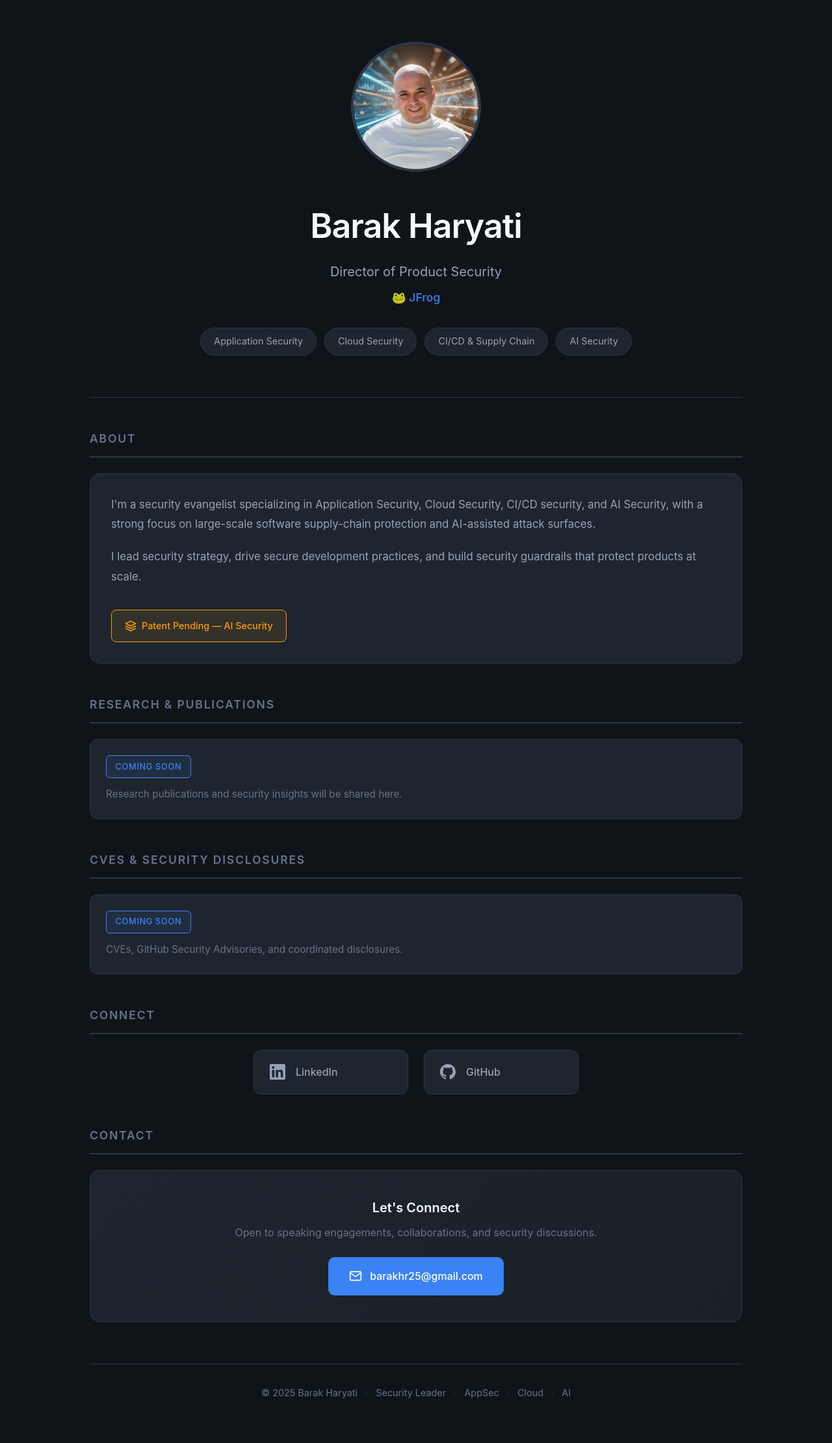
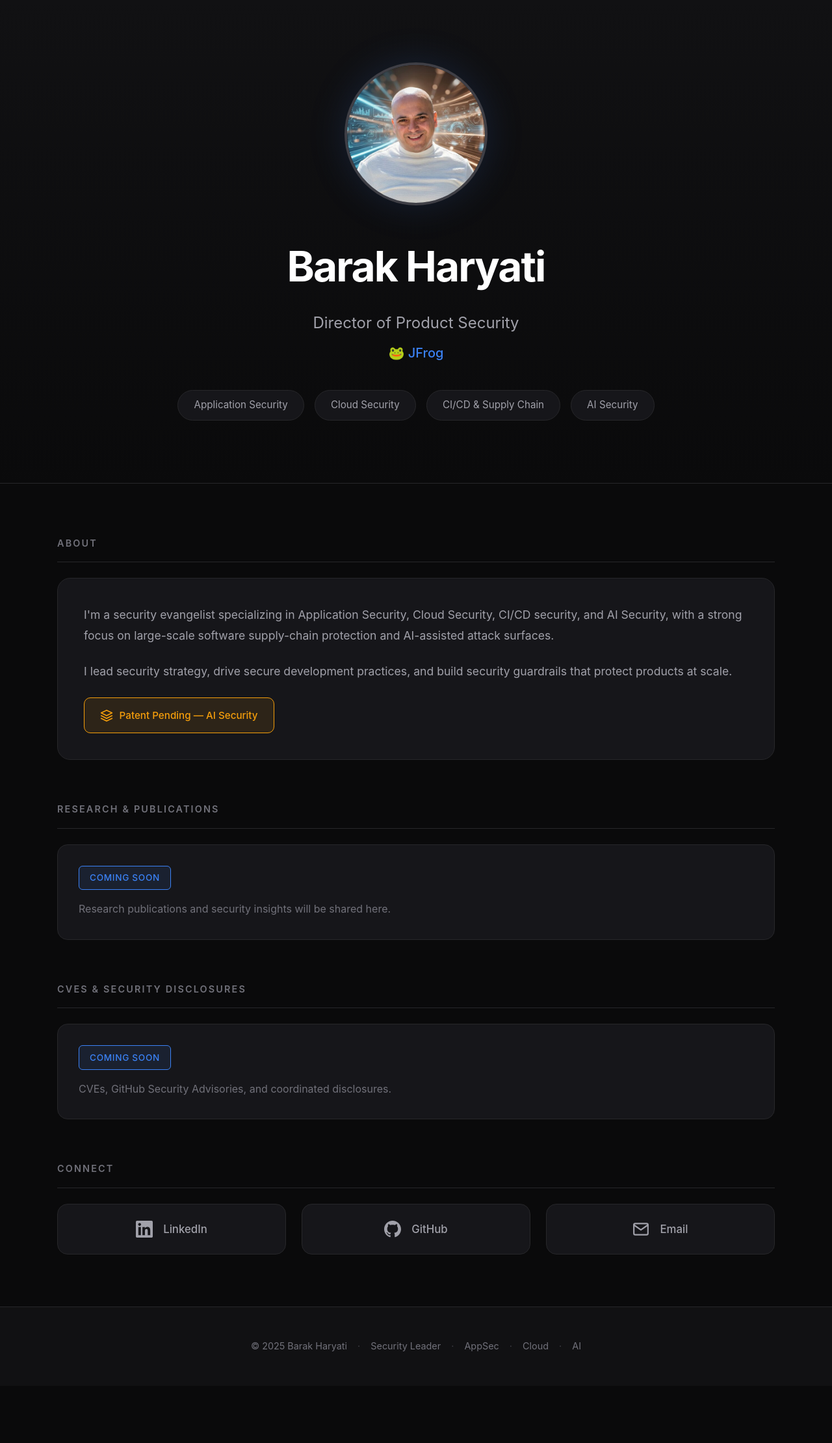
Before and after one commit to barakharyati/barakharyati, a Jekyll site: the page built from index.md, in a window 1280 px wide. Shown: the whole page at 65% size. Built offline with Jekyll 4.4.1, drawn with Linux system fonts in a browser that asks for light colours; after the commit the page ends 2132 px from its top, so only the background shows below that.

Commit message:
Full width dark design - email same style as social links

```diff
--- a/assets/style.css
+++ b/assets/style.css
@@ -1,6 +1,6 @@
 /* ═══════════════════════════════════════════════════════════════
-   BARAK HARYATI - EXECUTIVE PORTFOLIO
-   Clean, professional design for security leadership
+   BARAK HARYATI - FULL WIDTH DARK DESIGN
+   Professional, modern, full-page layout
    ═══════════════════════════════════════════════════════════════ */
 
 /* Reset */
@@ -10,26 +10,25 @@
   padding: 0;
 }
 
-/* CSS Variables - Professional Dark Theme */
+/* CSS Variables - Dark Theme */
 :root {
-  --bg-primary: #0f1419;
-  --bg-secondary: #1a2028;
-  --bg-card: #1e252e;
-  --bg-card-hover: #252d38;
+  --bg-primary: #0a0a0b;
+  --bg-secondary: #111113;
+  --bg-card: #16161a;
+  --bg-card-hover: #1c1c21;
   --accent: #3b82f6;
   --accent-light: #60a5fa;
   --accent-dim: rgba(59, 130, 246, 0.1);
+  --accent-glow: rgba(59, 130, 246, 0.3);
   --gold: #f59e0b;
-  --text-primary: #f8fafc;
-  --text-secondary: #94a3b8;
-  --text-muted: #64748b;
-  --border: #2d3748;
-  --border-light: #3d4a5c;
-  --font-heading: 'SF Pro Display', -apple-system, BlinkMacSystemFont, 'Segoe UI', sans-serif;
-  --font-body: 'SF Pro Text', -apple-system, BlinkMacSystemFont, 'Segoe UI', sans-serif;
+  --text-primary: #ffffff;
+  --text-secondary: #a1a1aa;
+  --text-muted: #71717a;
+  --border: #27272a;
+  --border-light: #3f3f46;
+  --font-heading: -apple-system, BlinkMacSystemFont, 'Segoe UI', sans-serif;
+  --font-body: -apple-system, BlinkMacSystemFont, 'Segoe UI', sans-serif;
 }
-
-/* Dark mode only - no light mode override */
 
 body {
   font-family: var(--font-body);
@@ -40,76 +39,83 @@ body {
   min-height: 100vh;
 }
 
-/* Container */
+/* Full Width Container */
 .container {
-  max-width: 1100px;
-  margin: 0 auto;
-  padding: 4rem 3rem;
+  width: 100%;
+  max-width: 100%;
+  padding: 0;
 }
 
 /* ═══════════════════════════════════════════════════════════════
-   HERO SECTION
+   HERO SECTION - Full Width
    ═══════════════════════════════════════════════════════════════ */
 
 .hero {
+  width: 100%;
+  min-height: 70vh;
+  display: flex;
+  flex-direction: column;
+  align-items: center;
+  justify-content: center;
   text-align: center;
-  padding-bottom: 4rem;
-  margin-bottom: 3rem;
+  padding: 6rem 2rem;
+  background: linear-gradient(180deg, var(--bg-secondary) 0%, var(--bg-primary) 100%);
   border-bottom: 1px solid var(--border);
 }
 
 .profile-image {
-  width: 200px;
-  height: 200px;
+  width: 220px;
+  height: 220px;
   border-radius: 50%;
   object-fit: cover;
-  border: 4px solid var(--border);
-  margin-bottom: 2rem;
-  transition: all 0.3s ease;
+  border: 4px solid var(--border-light);
+  margin-bottom: 2.5rem;
+  transition: all 0.4s ease;
+  box-shadow: 0 0 60px rgba(59, 130, 246, 0.15);
 }
 
 .profile-image:hover {
   border-color: var(--accent);
-  transform: scale(1.02);
+  transform: scale(1.03);
+  box-shadow: 0 0 80px rgba(59, 130, 246, 0.25);
 }
 
 .hero h1 {
   font-family: var(--font-heading);
-  font-size: 3.25rem;
-  font-weight: 600;
-  letter-spacing: -0.02em;
-  margin-bottom: 0.5rem;
+  font-size: 4rem;
+  font-weight: 700;
+  letter-spacing: -0.03em;
+  margin-bottom: 0.75rem;
   color: var(--text-primary);
 }
 
 .hero-title {
-  font-size: 1.25rem;
+  font-size: 1.5rem;
   color: var(--text-secondary);
   margin-bottom: 0.5rem;
   font-weight: 400;
 }
 
 .hero-company {
-  font-size: 1.1rem;
+  font-size: 1.25rem;
   color: var(--accent);
   font-weight: 500;
-  margin-bottom: 2rem;
+  margin-bottom: 2.5rem;
 }
 
 .expertise-list {
   display: flex;
   flex-wrap: wrap;
   justify-content: center;
-  gap: 0.75rem;
-  margin-top: 1.5rem;
+  gap: 1rem;
 }
 
 .expertise-item {
-  padding: 0.5rem 1.25rem;
+  padding: 0.6rem 1.5rem;
   background: var(--bg-card);
   border: 1px solid var(--border);
   border-radius: 100px;
-  font-size: 0.9rem;
+  font-size: 0.95rem;
   color: var(--text-secondary);
   transition: all 0.2s ease;
 }
@@ -121,69 +127,83 @@ body {
 }
 
 /* ═══════════════════════════════════════════════════════════════
-   SECTIONS
+   CONTENT SECTIONS
    ═══════════════════════════════════════════════════════════════ */
 
+.content-wrapper {
+  max-width: 1200px;
+  margin: 0 auto;
+  padding: 5rem 3rem;
+}
+
 section {
-  margin-bottom: 3rem;
+  margin-bottom: 4rem;
+}
+
+section:last-of-type {
+  margin-bottom: 0;
 }
 
 h2 {
   font-family: var(--font-heading);
-  font-size: 1.1rem;
+  font-size: 0.9rem;
   font-weight: 600;
   text-transform: uppercase;
-  letter-spacing: 0.1em;
+  letter-spacing: 0.15em;
   color: var(--text-muted);
   margin-bottom: 1.5rem;
-  padding-bottom: 0.75rem;
-  border-bottom: 2px solid var(--border);
+  padding-bottom: 1rem;
+  border-bottom: 1px solid var(--border);
 }
 
 /* About Card */
 .about-card {
   background: var(--bg-card);
   border: 1px solid var(--border);
-  border-radius: 16px;
-  padding: 2rem;
+  border-radius: 20px;
+  padding: 2.5rem;
 }
 
 .about-card p {
   color: var(--text-secondary);
-  margin-bottom: 1.25rem;
-  font-size: 1.05rem;
+  margin-bottom: 1.5rem;
+  font-size: 1.1rem;
   line-height: 1.8;
 }
 
-.about-card p:last-child {
+.about-card p:last-of-type {
   margin-bottom: 0;
 }
 
 .highlight {
-  color: var(--accent);
+  color: var(--accent-light);
   font-weight: 500;
 }
 
 .patent-badge {
   display: inline-flex;
   align-items: center;
-  gap: 0.5rem;
-  margin-top: 1rem;
-  padding: 0.75rem 1.25rem;
+  gap: 0.6rem;
+  margin-top: 1.5rem;
+  padding: 0.85rem 1.5rem;
   background: rgba(245, 158, 11, 0.1);
   border: 1px solid var(--gold);
-  border-radius: 8px;
+  border-radius: 10px;
   color: var(--gold);
-  font-size: 0.9rem;
+  font-size: 0.95rem;
   font-weight: 500;
+}
+
+.patent-badge svg {
+  flex-shrink: 0;
 }
 
 /* Content Cards */
 .content-card {
   background: var(--bg-card);
   border: 1px solid var(--border);
-  border-radius: 12px;
-  padding: 1.5rem;
+  border-radius: 16px;
+  padding: 2rem;
   transition: all 0.2s ease;
 }
 
@@ -194,11 +214,11 @@ h2 {
 
 .status-badge {
   display: inline-block;
-  padding: 0.35rem 0.85rem;
+  padding: 0.4rem 1rem;
   background: var(--accent-dim);
   border: 1px solid var(--accent);
   border-radius: 6px;
-  font-size: 0.8rem;
+  font-size: 0.85rem;
   font-weight: 500;
   color: var(--accent);
   text-transform: uppercase;
@@ -207,100 +227,55 @@ h2 {
 
 .content-card p {
   color: var(--text-muted);
-  font-size: 0.95rem;
-  margin-top: 0.75rem;
+  font-size: 1rem;
+  margin-top: 1rem;
 }
 
 /* ═══════════════════════════════════════════════════════════════
-   LINKS & CONTACT
+   CONNECT SECTION - All links same style
    ═══════════════════════════════════════════════════════════════ */
 
-.profiles-grid {
+.connect-grid {
   display: grid;
-  grid-template-columns: repeat(2, 1fr);
+  grid-template-columns: repeat(3, 1fr);
   gap: 1.5rem;
-  max-width: 500px;
-  margin: 0 auto;
 }
 
-.profile-link {
+.connect-link {
   display: flex;
   align-items: center;
+  justify-content: center;
   gap: 1rem;
-  padding: 1.25rem 1.5rem;
+  padding: 1.5rem 2rem;
   background: var(--bg-card);
   border: 1px solid var(--border);
-  border-radius: 12px;
+  border-radius: 16px;
   color: var(--text-secondary);
   text-decoration: none;
   transition: all 0.2s ease;
+  font-size: 1.05rem;
+  font-weight: 500;
 }
 
-.profile-link:hover {
+.connect-link:hover {
   border-color: var(--accent);
   background: var(--accent-dim);
   color: var(--accent);
-  transform: translateY(-2px);
+  transform: translateY(-3px);
+  box-shadow: 0 10px 40px rgba(59, 130, 246, 0.15);
 }
 
-.profile-link svg {
-  width: 24px;
-  height: 24px;
+.connect-link svg {
+  width: 26px;
+  height: 26px;
   fill: currentColor;
   flex-shrink: 0;
 }
 
-.profile-link span {
-  font-weight: 500;
-}
-
-/* Contact */
-.contact-card {
-  background: linear-gradient(135deg, var(--bg-card) 0%, var(--bg-secondary) 100%);
-  border: 1px solid var(--border);
-  border-radius: 16px;
-  padding: 2.5rem;
-  text-align: center;
-}
-
-.contact-card h3 {
-  font-family: var(--font-heading);
-  font-size: 1.25rem;
-  font-weight: 600;
-  margin-bottom: 0.5rem;
-  color: var(--text-primary);
-}
-
-.contact-card p {
-  color: var(--text-muted);
-  margin-bottom: 1.5rem;
-}
-
-.contact-email {
-  display: inline-flex;
-  align-items: center;
-  gap: 0.75rem;
-  padding: 1rem 2rem;
-  background: var(--accent);
-  border-radius: 10px;
-  color: white;
-  text-decoration: none;
-  font-weight: 500;
-  font-size: 1rem;
-  transition: all 0.2s ease;
-}
-
-.contact-email:hover {
-  background: var(--accent-light);
-  transform: translateY(-2px);
-  box-shadow: 0 10px 30px rgba(59, 130, 246, 0.3);
-}
-
-.contact-email svg {
-  width: 20px;
-  height: 20px;
+.connect-link.email svg {
+  fill: none;
   stroke: currentColor;
-  fill: none;
+  stroke-width: 2;
 }
 
 /* ═══════════════════════════════════════════════════════════════
@@ -308,8 +283,9 @@ h2 {
    ═══════════════════════════════════════════════════════════════ */
 
 footer {
-  margin-top: 4rem;
-  padding-top: 2rem;
+  width: 100%;
+  padding: 3rem 2rem;
+  background: var(--bg-secondary);
   border-top: 1px solid var(--border);
   text-align: center;
 }
@@ -320,58 +296,81 @@ footer p {
 }
 
 footer .divider {
-  margin: 0 0.5rem;
-  color: var(--border);
+  margin: 0 0.75rem;
+  color: var(--border-light);
 }
 
 /* ═══════════════════════════════════════════════════════════════
    RESPONSIVE
    ═══════════════════════════════════════════════════════════════ */
 
+@media (max-width: 900px) {
+  .connect-grid {
+    grid-template-columns: 1fr;
+  }
+}
+
 @media (max-width: 768px) {
-  .container {
-    padding: 2rem 1.25rem;
+  .hero {
+    min-height: auto;
+    padding: 4rem 1.5rem;
   }
 
   .hero h1 {
-    font-size: 2rem;
+    font-size: 2.5rem;
   }
 
   .hero-title {
-    font-size: 1.1rem;
+    font-size: 1.2rem;
   }
 
   .profile-image {
-    width: 140px;
-    height: 140px;
+    width: 160px;
+    height: 160px;
   }
 
-  .profiles-grid {
-    grid-template-columns: 1fr;
+  .content-wrapper {
+    padding: 3rem 1.5rem;
   }
 
   .expertise-list {
-    gap: 0.5rem;
+    gap: 0.6rem;
   }
 
   .expertise-item {
-    padding: 0.4rem 1rem;
+    padding: 0.5rem 1rem;
     font-size: 0.85rem;
+  }
+
+  .about-card {
+    padding: 1.75rem;
+  }
+
+  .about-card p {
+    font-size: 1rem;
   }
 }
 
 @media (max-width: 480px) {
   .hero h1 {
-    font-size: 1.75rem;
+    font-size: 2rem;
   }
 
   .profile-image {
-    width: 120px;
-    height: 120px;
+    width: 130px;
+    height: 130px;
+  }
+
+  .content-wrapper {
+    padding: 2rem 1rem;
   }
 
   .about-card,
-  .contact-card {
-    padding: 1.5rem;
+  .content-card {
+    padding: 1.25rem;
+  }
+
+  .connect-link {
+    padding: 1.25rem;
   }
 }
--- a/index.md
+++ b/index.md
@@ -17,13 +17,15 @@ title: Barak Haryati
   </div>
 </section>
 
+<div class="content-wrapper">
+
 <section id="about">
   <h2>About</h2>
   <div class="about-card">
     <p>I'm a security evangelist specializing in Application Security, Cloud Security, CI/CD security, and AI Security, with a strong focus on large-scale software supply-chain protection and AI-assisted attack surfaces.</p>
     <p>I lead security strategy, drive secure development practices, and build security guardrails that protect products at scale.</p>
     <div class="patent-badge">
-      <svg xmlns="http://www.w3.org/2000/svg" width="18" height="18" viewBox="0 0 24 24" fill="none" stroke="currentColor" stroke-width="2" stroke-linecap="round" stroke-linejoin="round"><path d="M12 2L2 7l10 5 10-5-10-5z"/><path d="M2 17l10 5 10-5"/><path d="M2 12l10 5 10-5"/></svg>
+      <svg xmlns="http://www.w3.org/2000/svg" width="20" height="20" viewBox="0 0 24 24" fill="none" stroke="currentColor" stroke-width="2" stroke-linecap="round" stroke-linejoin="round"><path d="M12 2L2 7l10 5 10-5-10-5z"/><path d="M2 17l10 5 10-5"/><path d="M2 12l10 5 10-5"/></svg>
       Patent Pending — AI Security
     </div>
   </div>
@@ -45,31 +47,25 @@ title: Barak Haryati
   </div>
 </section>
 
-<section id="profiles">
+<section id="connect">
   <h2>Connect</h2>
-  <div class="profiles-grid">
-    <a href="https://www.linkedin.com/in/barakharyati" class="profile-link" target="_blank" rel="noopener">
+  <div class="connect-grid">
+    <a href="https://www.linkedin.com/in/barakharyati" class="connect-link" target="_blank" rel="noopener">
       <svg xmlns="http://www.w3.org/2000/svg" viewBox="0 0 24 24"><path d="M20.447 20.452h-3.554v-5.569c0-1.328-.027-3.037-1.852-3.037-1.853 0-2.136 1.445-2.136 2.939v5.667H9.351V9h3.414v1.561h.046c.477-.9 1.637-1.85 3.37-1.85 3.601 0 4.267 2.37 4.267 5.455v6.286zM5.337 7.433c-1.144 0-2.063-.926-2.063-2.065 0-1.138.92-2.063 2.063-2.063 1.14 0 2.064.925 2.064 2.063 0 1.139-.925 2.065-2.064 2.065zm1.782 13.019H3.555V9h3.564v11.452zM22.225 0H1.771C.792 0 0 .774 0 1.729v20.542C0 23.227.792 24 1.771 24h20.451C23.2 24 24 23.227 24 22.271V1.729C24 .774 23.2 0 22.222 0h.003z"/></svg>
-      <span>LinkedIn</span>
+      LinkedIn
     </a>
-    <a href="https://github.com/barakharyati" class="profile-link" target="_blank" rel="noopener">
+    <a href="https://github.com/barakharyati" class="connect-link" target="_blank" rel="noopener">
       <svg xmlns="http://www.w3.org/2000/svg" viewBox="0 0 24 24"><path d="M12 0c-6.626 0-12 5.373-12 12 0 5.302 3.438 9.8 8.207 11.387.599.111.793-.261.793-.577v-2.234c-3.338.726-4.033-1.416-4.033-1.416-.546-1.387-1.333-1.756-1.333-1.756-1.089-.745.083-.729.083-.729 1.205.084 1.839 1.237 1.839 1.237 1.07 1.834 2.807 1.304 3.492.997.107-.775.418-1.305.762-1.604-2.665-.305-5.467-1.334-5.467-5.931 0-1.311.469-2.381 1.236-3.221-.124-.303-.535-1.524.117-3.176 0 0 1.008-.322 3.301 1.23.957-.266 1.983-.399 3.003-.404 1.02.005 2.047.138 3.006.404 2.291-1.552 3.297-1.23 3.297-1.23.653 1.653.242 2.874.118 3.176.77.84 1.235 1.911 1.235 3.221 0 4.609-2.807 5.624-5.479 5.921.43.372.823 1.102.823 2.222v3.293c0 .319.192.694.801.576 4.765-1.589 8.199-6.086 8.199-11.386 0-6.627-5.373-12-12-12z"/></svg>
-      <span>GitHub</span>
+      GitHub
+    </a>
+    <a href="mailto:barakhr25@gmail.com" class="connect-link email">
+      <svg xmlns="http://www.w3.org/2000/svg" viewBox="0 0 24 24" stroke-linecap="round" stroke-linejoin="round"><path d="M4 4h16c1.1 0 2 .9 2 2v12c0 1.1-.9 2-2 2H4c-1.1 0-2-.9-2-2V6c0-1.1.9-2 2-2z"/><polyline points="22,6 12,13 2,6"/></svg>
+      Email
     </a>
   </div>
 </section>
 
-<section id="contact">
-  <h2>Contact</h2>
-  <div class="contact-card">
-    <h3>Let's Connect</h3>
-    <p>Open to speaking engagements, collaborations, and security discussions.</p>
-    <a href="mailto:barakhr25@gmail.com" class="contact-email">
-      <svg xmlns="http://www.w3.org/2000/svg" viewBox="0 0 24 24" stroke-width="2" stroke-linecap="round" stroke-linejoin="round"><path d="M4 4h16c1.1 0 2 .9 2 2v12c0 1.1-.9 2-2 2H4c-1.1 0-2-.9-2-2V6c0-1.1.9-2 2-2z"/><polyline points="22,6 12,13 2,6"/></svg>
-      barakhr25@gmail.com
-    </a>
-  </div>
-</section>
+</div>
 
 <footer>
   <p>© 2025 Barak Haryati <span class="divider">·</span> Security Leader <span class="divider">·</span> AppSec <span class="divider">·</span> Cloud <span class="divider">·</span> AI</p>
```
